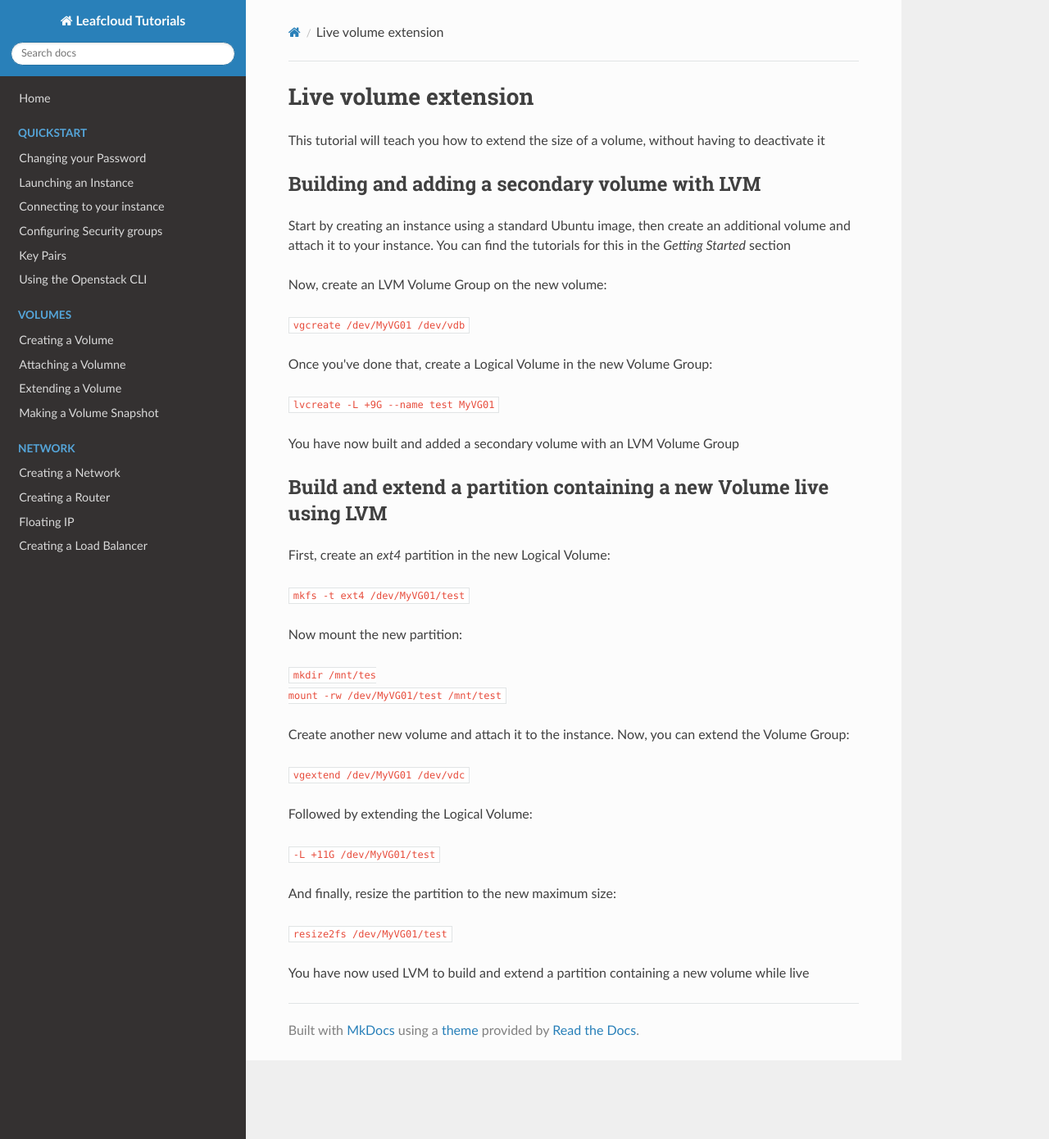
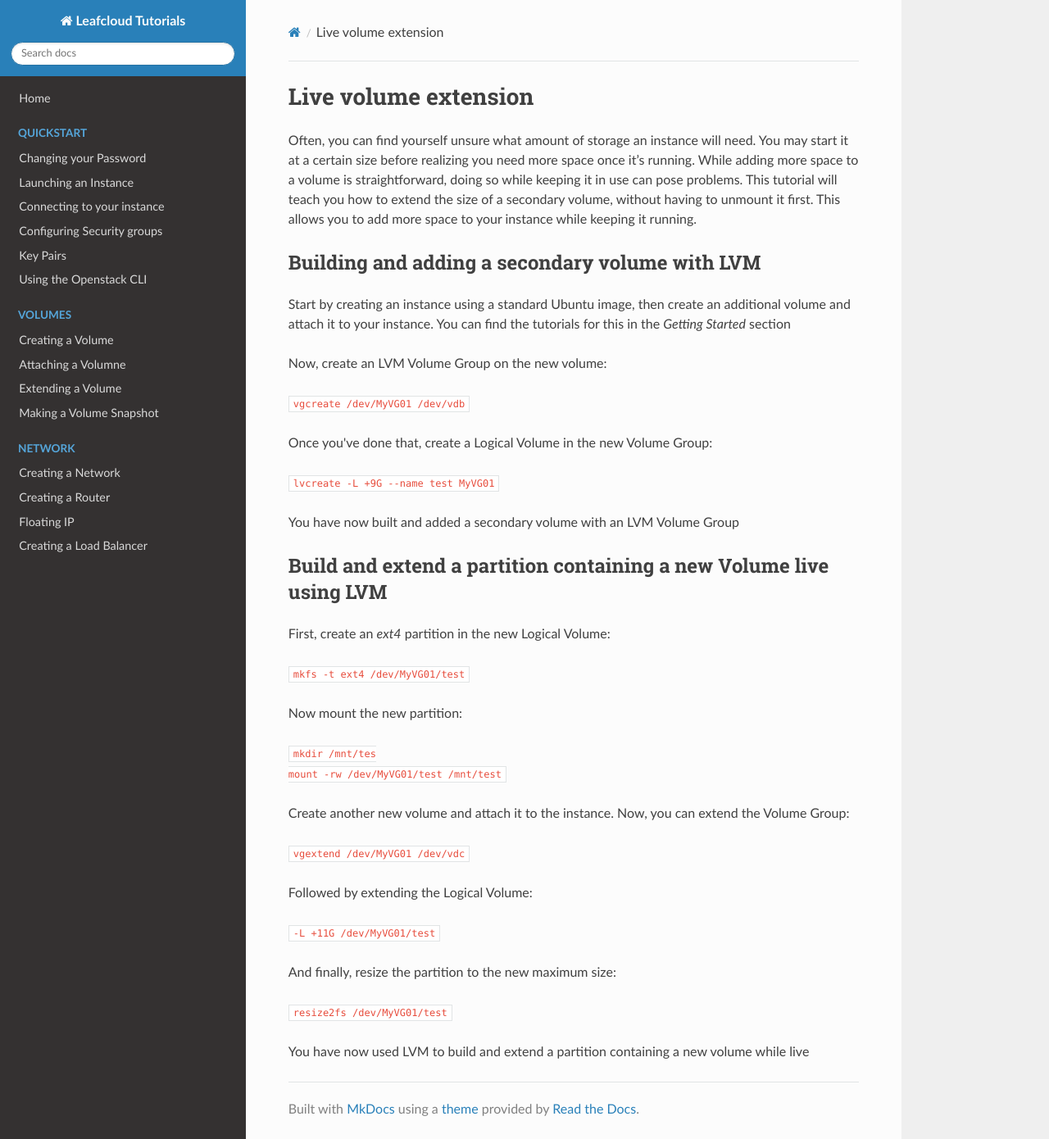
Before and after one commit to leafcloudhq/documentation-rtd, an MkDocs documentation site: the page built from docs/volumes/Live-volume-extension.md, in a window 1280 px wide and 1390 px high. Shown: the whole window at 82% size. Built offline with MkDocs 1.6.1, drawn with Linux system fonts in a browser that asks for light colours; nearby versions of some CDN libraries.

Commit message:
added live volume extension and postgresql backup

```diff
--- a/docs/volumes/Live-volume-extension.md
+++ b/docs/volumes/Live-volume-extension.md
@@ -1,6 +1,6 @@
 # Live volume extension
 
-This tutorial will teach you how to extend the size of a volume, without having to deactivate it
+Often, you can find yourself unsure what amount of storage an instance will need. You may start it at a certain size before realizing you need more space once it’s running. While adding more space to a volume is straightforward, doing so while keeping it in use can pose problems. This tutorial will teach you how to extend the size of a secondary volume, without having to unmount it first. This allows you to add more space to your instance while keeping it running.
 
 ## Building and adding a secondary volume with LVM
 
```
Also changed, not shown: 1 other file.
